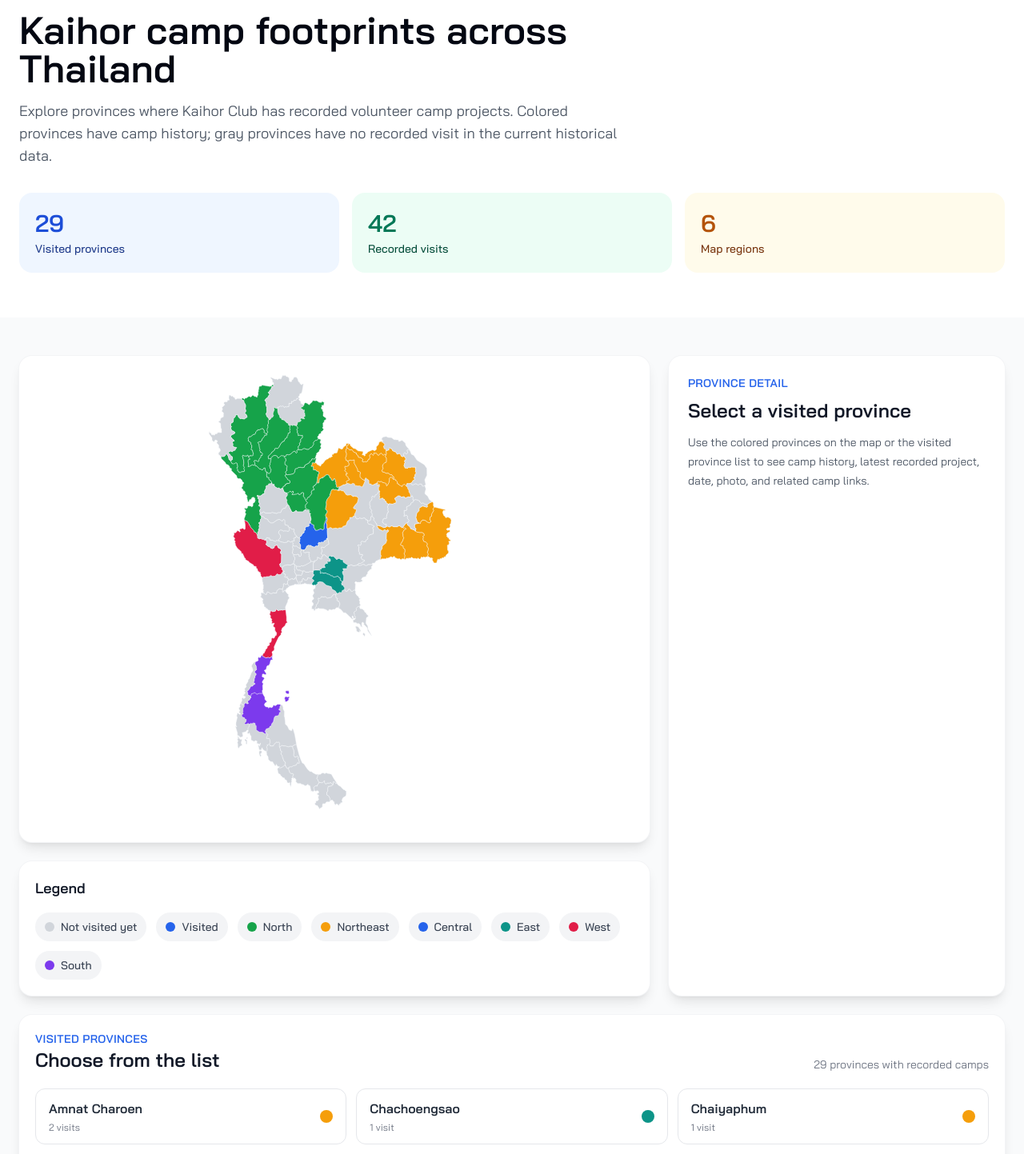
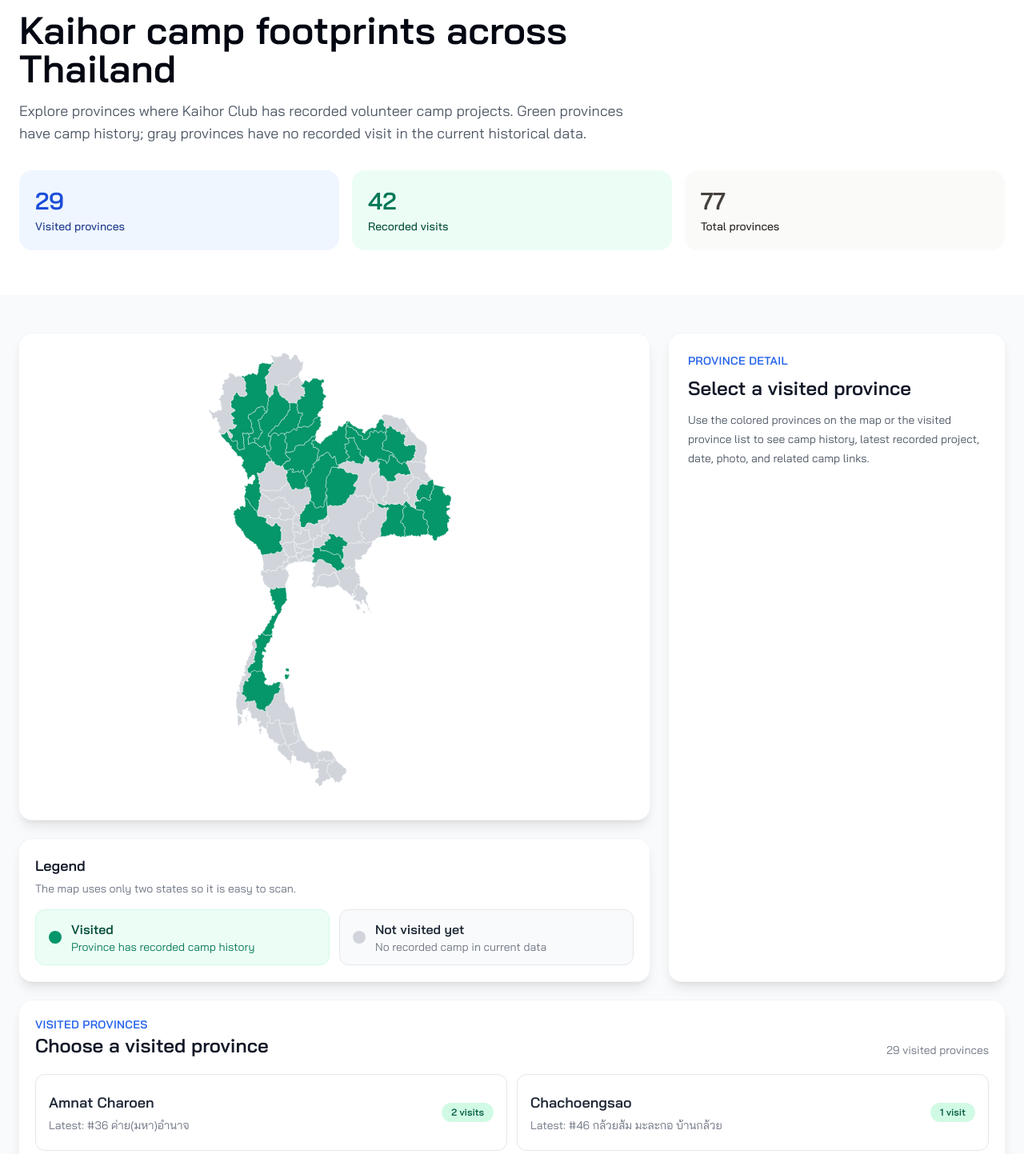
Before and after one commit to KH-Club/KHWebpage, a React (Vite) app: page /map in a window 1280 px wide. Shown: the part 140-1583 px from the top of the page at 80% size. Built offline with nearby package versions, Linux system fonts and the light colour scheme.

Commit message:
feat(map): enhance map legend and simplify province selection details

```diff
--- a/src/pages/Mappage/components/ProvinceDetailPanel.tsx
+++ b/src/pages/Mappage/components/ProvinceDetailPanel.tsx
@@ -2,7 +2,6 @@ import { memo } from "react"
 import { Link } from "react-router-dom"
 import { FiCalendar, FiExternalLink, FiMapPin, FiUsers } from "react-icons/fi"
 import { LazyImage } from "@/components/ui"
-import { mapRegions } from "../data/campMapData"
 import { ProvinceSummary } from "../types"
 
 interface ProvinceDetailPanelProps {
@@ -32,8 +31,6 @@ export const ProvinceDetailPanel = memo(function ProvinceDetailPanel({
 		)
 	}
 
-	const region = mapRegions[summary.region]
-
 	return (
 		<aside className="overflow-hidden rounded-2xl bg-white shadow-lg ring-1 ring-gray-100">
 			{summary.imageSrc ? (
@@ -46,11 +43,8 @@ export const ProvinceDetailPanel = memo(function ProvinceDetailPanel({
 					/>
 					<div className="absolute inset-0 bg-gradient-to-t from-black/60 to-transparent" />
 					<div className="absolute inset-x-4 bottom-4">
-						<span
-							className="inline-flex rounded-full px-3 py-1 text-xs font-semibold text-white shadow"
-							style={{ backgroundColor: region.selectedColor }}
-						>
-							{region.label}
+						<span className="inline-flex rounded-full bg-emerald-600 px-3 py-1 text-xs font-semibold text-white shadow">
+							Visited province
 						</span>
 						<h2 className="mt-2 text-3xl font-bold text-white">
 							{summary.provinceName}
--- a/src/pages/Mappage/components/ThailandProvinceMap.tsx
+++ b/src/pages/Mappage/components/ThailandProvinceMap.tsx
@@ -1,7 +1,7 @@
 import { KeyboardEvent, memo, useState } from "react"
 import { provinces } from "@/assets/data/provinces"
 import { cn } from "@/lib/utils"
-import { mapRegions, visitedProvinceSummaryById } from "../data/campMapData"
+import { visitedProvinceSummaryById } from "../data/campMapData"
 
 interface ThailandProvinceMapProps {
 	selectedProvinceId?: string
@@ -10,6 +10,8 @@ interface ThailandProvinceMapProps {
 
 const unvisitedFill = "#d1d5db"
 const unvisitedStroke = "#f8fafc"
+const visitedFill = "#059669"
+const selectedVisitedFill = "#047857"
 
 function handleProvinceKeyDown(
 	event: KeyboardEvent<SVGPathElement>,
@@ -38,18 +40,19 @@ export const ThailandProvinceMap = memo(function ThailandProvinceMap({
 			>
 				<title id="thailand-map-title">Kaihor camp province map</title>
 				<desc id="thailand-map-desc">
-					Interactive Thailand map. Visited provinces are colored by region and
-					can be selected. Unvisited provinces are gray.
+					Interactive Thailand map. Visited provinces are green and can be
+					selected. Unvisited provinces are gray.
 				</desc>
 				{provinces.map((province) => {
 					const summary = visitedProvinceSummaryById.get(province.id)
 					const isVisited = Boolean(summary)
 					const isSelected = selectedProvinceId === province.id
 					const isFocused = focusedProvinceId === province.id
-					const region = summary ? mapRegions[summary.region] : undefined
 					const fill = isSelected
-						? region?.selectedColor
-						: region?.color ?? unvisitedFill
+						? selectedVisitedFill
+						: isVisited
+							? visitedFill
+							: unvisitedFill
 
 					return (
 						<path
--- a/src/pages/Mappage/components/VisitedProvinceList.tsx
+++ b/src/pages/Mappage/components/VisitedProvinceList.tsx
@@ -1,6 +1,5 @@
 import { memo } from "react"
 import { cn } from "@/lib/utils"
-import { mapRegions } from "../data/campMapData"
 import { ProvinceSummary } from "../types"
 
 interface VisitedProvinceListProps {
@@ -28,17 +27,16 @@ export const VisitedProvinceList = memo(function VisitedProvinceList({
 						id="visited-provinces-heading"
 						className="text-2xl font-bold text-gray-900"
 					>
-						Choose from the list
+						Choose a visited province
 					</h2>
 				</div>
 				<p className="text-sm text-gray-500">
-					{summaries.length} provinces with recorded camps
+					{summaries.length} visited provinces
 				</p>
 			</div>
 
-			<div className="mt-5 grid grid-cols-1 gap-3 sm:grid-cols-2 lg:grid-cols-3">
+			<div className="mt-5 grid grid-cols-1 gap-3 md:grid-cols-2">
 				{summaries.map((summary) => {
-					const region = mapRegions[summary.region]
 					const isSelected = selectedProvinceId === summary.provinceId
 
 					return (
@@ -52,32 +50,38 @@ export const VisitedProvinceList = memo(function VisitedProvinceList({
 								summary.visitCount === 1 ? "visit" : "visits"
 							}`}
 							className={cn(
-								"flex min-h-16 items-center justify-between gap-3 rounded-xl border px-4 py-3 text-left transition focus:outline-none focus:ring-2 focus:ring-blue-500 focus:ring-offset-2",
+								"flex min-h-24 flex-col gap-3 rounded-xl border px-4 py-4 text-left transition focus:outline-none focus:ring-2 focus:ring-blue-500 focus:ring-offset-2 sm:flex-row sm:items-center sm:justify-between",
 								isSelected
-									? "border-gray-900 bg-gray-900 text-white shadow-md"
-									: "border-gray-200 bg-white text-gray-800 hover:border-blue-300 hover:bg-blue-50",
+									? "border-emerald-700 bg-emerald-700 text-white shadow-md"
+									: "border-gray-200 bg-white text-gray-800 hover:border-emerald-300 hover:bg-emerald-50",
 							)}
 							aria-pressed={isSelected}
 						>
-							<span>
-								<span className="block font-semibold">
+							<span className="min-w-0">
+								<span className="block text-lg font-semibold">
 									{summary.provinceName}
 								</span>
 								<span
 									className={cn(
-										"mt-1 block text-xs",
-										isSelected ? "text-gray-200" : "text-gray-500",
+										"mt-1 block text-sm sm:line-clamp-2",
+										isSelected ? "text-emerald-50" : "text-gray-500",
 									)}
 								>
-									{summary.visitCount}{" "}
-									{summary.visitCount === 1 ? "visit" : "visits"}
+									Latest: #{summary.latestVisit.campID}{" "}
+									{summary.latestVisit.name}
 								</span>
 							</span>
 							<span
-								className="h-4 w-4 shrink-0 rounded-full ring-2 ring-white"
-								style={{ backgroundColor: region.color }}
-								aria-hidden="true"
-							/>
+								className={cn(
+									"inline-flex w-fit shrink-0 rounded-full px-3 py-1 text-xs font-semibold",
+									isSelected
+										? "bg-white text-emerald-700"
+										: "bg-emerald-100 text-emerald-800",
+								)}
+							>
+								{summary.visitCount}{" "}
+								{summary.visitCount === 1 ? "visit" : "visits"}
+							</span>
 						</button>
 					)
 				})}
--- a/src/pages/Mappage/page.tsx
+++ b/src/pages/Mappage/page.tsx
@@ -1,6 +1,6 @@
 import { useCallback, useEffect, useMemo, useState } from "react"
+import { provinces } from "@/assets/data/provinces"
 import {
-	mapRegions,
 	visitedProvinceSummaries,
 	visitedProvinceSummaryById,
 } from "./data/campMapData"
@@ -55,7 +55,7 @@ const MapPage = () => {
 						</h1>
 						<p className="mt-4 text-base leading-7 text-gray-600 sm:text-lg">
 							Explore provinces where Kaihor Club has recorded volunteer camp
-							projects. Colored provinces have camp history; gray provinces have
+							projects. Green provinces have camp history; gray provinces have
 							no recorded visit in the current historical data.
 						</p>
 					</div>
@@ -77,12 +77,12 @@ const MapPage = () => {
 								Recorded visits
 							</p>
 						</div>
-						<div className="rounded-2xl bg-amber-50 p-5">
-							<p className="text-3xl font-bold text-amber-700">
-								{Object.keys(mapRegions).length}
+						<div className="rounded-2xl bg-stone-50 p-5">
+							<p className="text-3xl font-bold text-stone-700">
+								{provinces.length}
 							</p>
-							<p className="mt-1 text-sm font-medium text-amber-900">
-								Map regions
+							<p className="mt-1 text-sm font-medium text-stone-800">
+								Total provinces
 							</p>
 						</div>
 					</div>
@@ -102,27 +102,30 @@ const MapPage = () => {
 							className="rounded-2xl bg-white p-5 shadow-lg ring-1 ring-gray-100"
 						>
 							<h2 className="text-lg font-bold text-gray-900">Legend</h2>
-							<div className="mt-4 flex flex-wrap gap-3">
-								<span className="inline-flex items-center gap-2 rounded-full bg-gray-100 px-3 py-2 text-sm font-medium text-gray-700">
-									<span className="h-3 w-3 rounded-full bg-gray-300" />
-									Not visited yet
-								</span>
-								<span className="inline-flex items-center gap-2 rounded-full bg-gray-100 px-3 py-2 text-sm font-medium text-gray-700">
-									<span className="h-3 w-3 rounded-full bg-blue-600" />
-									Visited
-								</span>
-								{Object.values(mapRegions).map((region) => (
-									<span
-										key={region.id}
-										className="inline-flex items-center gap-2 rounded-full bg-gray-100 px-3 py-2 text-sm font-medium text-gray-700"
-									>
-										<span
-											className="h-3 w-3 rounded-full"
-											style={{ backgroundColor: region.color }}
-										/>
-										{region.label}
-									</span>
-								))}
+							<p className="mt-1 text-sm text-gray-500">
+								The map uses only two states so it is easy to scan.
+							</p>
+							<div className="mt-4 grid gap-3 sm:grid-cols-2">
+								<div className="flex items-center gap-3 rounded-xl border border-emerald-100 bg-emerald-50 px-4 py-3">
+									<span className="h-4 w-4 rounded-full bg-emerald-600" />
+									<div>
+										<p className="font-semibold text-emerald-900">Visited</p>
+										<p className="text-sm text-emerald-700">
+											Province has recorded camp history
+										</p>
+									</div>
+								</div>
+								<div className="flex items-center gap-3 rounded-xl border border-gray-200 bg-gray-50 px-4 py-3">
+									<span className="h-4 w-4 rounded-full bg-gray-300" />
+									<div>
+										<p className="font-semibold text-gray-800">
+											Not visited yet
+										</p>
+										<p className="text-sm text-gray-500">
+											No recorded camp in current data
+										</p>
+									</div>
+								</div>
 							</div>
 						</div>
 					</div>
```
Also changed, not shown: 2 other files (tests, documents, lock files or other folders).
